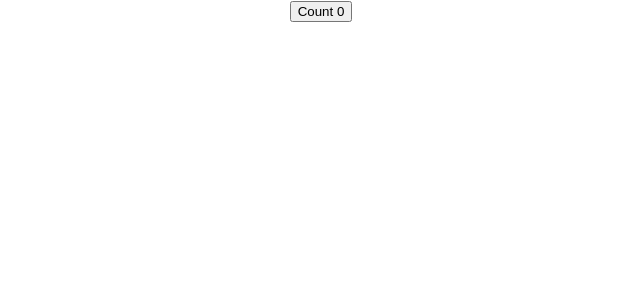
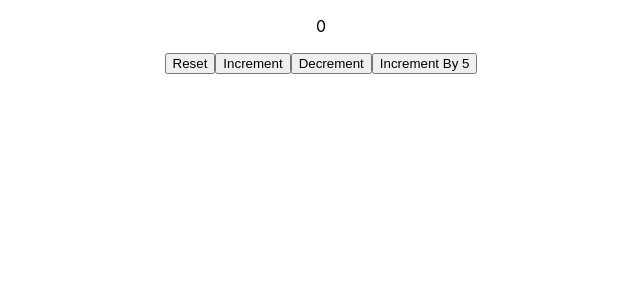
Before and after one commit to Nickx58/react, a React (Create React App) app: page / in a window 1280 px wide. Shown: the top 300 px of the page, without its empty margins (319-959 px from the left). Built offline with nearby package versions, Linux system fonts and the light colour scheme.

Commit message:
Hooks with prev State function

```diff
--- a/src/hooksComponents/Counter.js
+++ b/src/hooksComponents/Counter.js
@@ -1,10 +1,24 @@
 import React, { useState } from "react";
 
 const Counter = () => {
-  const [count, setCount] = useState(0);
+  let initialState = 0;
+  const [count, setCount] = useState(initialState);
+  const incrementByFive = () => {
+    for (let i = 0; i < 5; i++) {
+      setCount((prevCount) => prevCount + 1);
+    }
+  };
   return (
     <>
-      <button onClick={() => setCount(count + 1)}>Count {count}</button>
+      <p>{count}</p>
+      <button onClick={() => setCount(initialState)}>Reset</button>
+      <button onClick={() => setCount((prevCount) => prevCount + 1)}>
+        Increment
+      </button>
+      <button onClick={() => setCount((prevCount) => prevCount - 1)}>
+        Decrement
+      </button>
+      <button onClick={incrementByFive}>Increment By 5</button>
     </>
   );
 };
```
